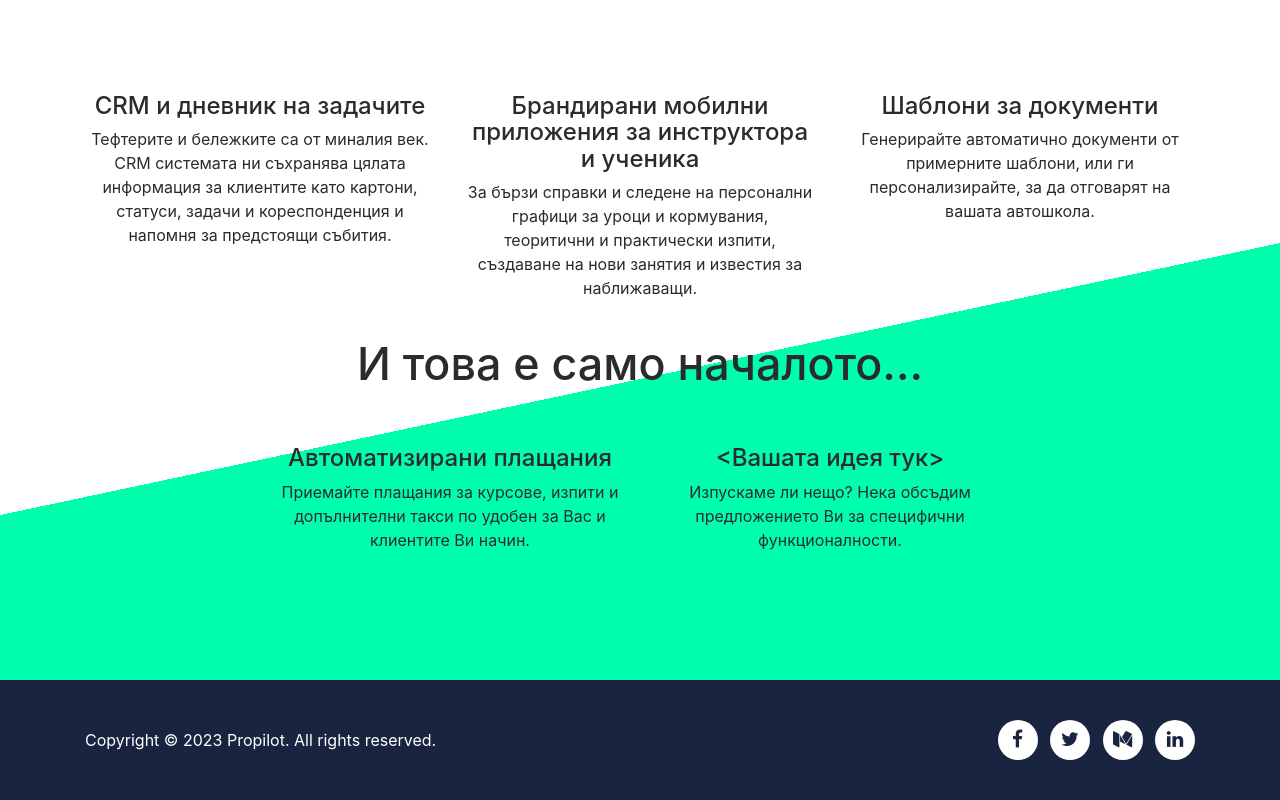
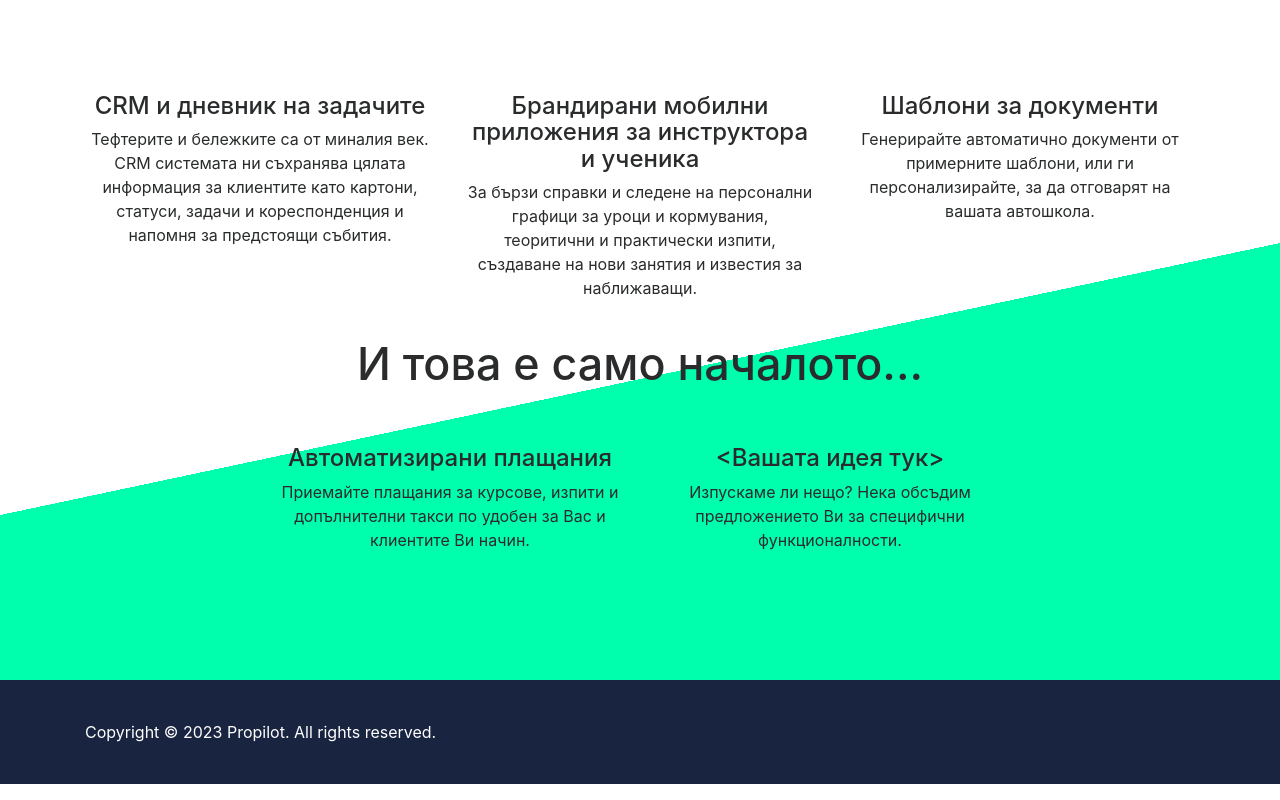
Before and after one commit to PropilotApp/LandingPage, a plain HTML site: page index.html in a window 1280 px wide. Shown: the part 1072-1872 px from the top of the page. Drawn offline with Linux system fonts and the light colour scheme.

Commit message:
Update index.html

```diff
--- a/index.html
+++ b/index.html
@@ -163,20 +163,6 @@
             	<div class="col-md-6 text-white align-self-center text-center text-md-left my-2">
                     Copyright © 2023 Propilot. All rights reserved.
                 </div>
-                <div class="col-md-6 align-self-center text-center text-md-right my-2" id="social-media">
-                    <a href="#" class="d-inline-block text-center ml-2">
-                    	<i class="fa fa-facebook" aria-hidden="true"></i>
-                    </a>
-                    <a href="#" class="d-inline-block text-center ml-2">
-                    	<i class="fa fa-twitter" aria-hidden="true"></i>
-                    </a>
-                    <a href="#" class="d-inline-block text-center ml-2">
-                    	<i class="fa fa-medium" aria-hidden="true"></i>
-                    </a>
-                    <a href="#" class="d-inline-block text-center ml-2">
-                    	<i class="fa fa-linkedin" aria-hidden="true"></i>
-                    </a>
-                </div>
             </div>
         </div>
     </div>
```
